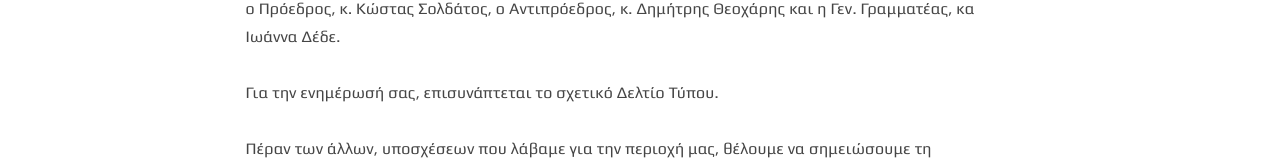
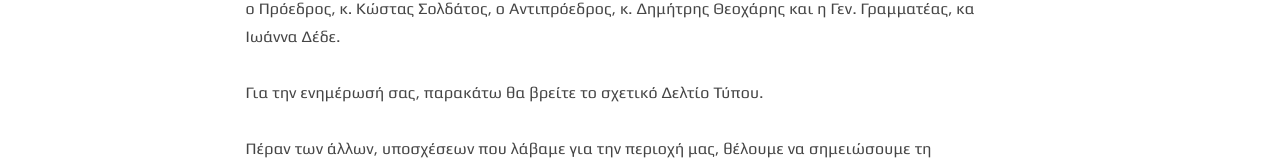
Before and after one commit to psalidi/site, an Eleventy site: page src_site/eggrafa/συνάντηση_του_δ-ς-_με_τον_δήμαpχο_αμαpουσίου_-_υπόσχεση_για_έpγα_στο_ψαλίδι_1.md in a window 1280 px wide. Shown: the part 516-684 px from the top of the page. Built offline with nearby package versions, Linux system fonts and the light colour scheme; Eleventy itself is replaced by a stand-in of ours; files that its build step writes are made by us from their sources; what transliteration would draw is missing.

Commit message:
Update Έγγραφα “συνάντηση_του_δ-ς-_με_τον_δήμαpχο_αμαpουσίου_-_υπόσχεση_για_έpγα_στο_ψαλίδι_1”

```diff
--- a/src_site/eggrafa/συνάντηση_του_δ-ς-_με_τον_δήμαpχο_αμαpουσίου_-_υπόσχεση_για_έpγα_στο_ψαλίδι_1.md
+++ b/src_site/eggrafa/συνάντηση_του_δ-ς-_με_τον_δήμαpχο_αμαpουσίου_-_υπόσχεση_για_έpγα_στο_ψαλίδι_1.md
@@ -9,7 +9,7 @@ attachment: /assets/uploads/images/δελτιο_τυπου_συναντηση_μ
 
 Για λόγους, περιορισμένης συμμετοχής, λόγω των μέτρων που εφαρμόζονται, το Δ.Σ. εκπροσώπησαν ο Πρόεδρος, κ. Κώστας Σολδάτος, ο Αντιπρόεδρος, κ. Δημήτρης Θεοχάρης και η Γεν. Γραμματέας, κα Ιωάννα Δέδε.
 
-Για την ενημέρωσή σας, επισυνάπτεται το σχετικό Δελτίο Τύπου.
+Για την ενημέρωσή σας, παρακάτω θα βρείτε το σχετικό Δελτίο Τύπου.
 
 Πέραν των άλλων, υποσχέσεων που λάβαμε για την περιοχή μας, θέλουμε να σημειώσουμε τη σταθερή απόφαση του Δημάρχου για την επέκταση του δικτύου φυσικού αερίου στο Ψαλίδι.
 
```
